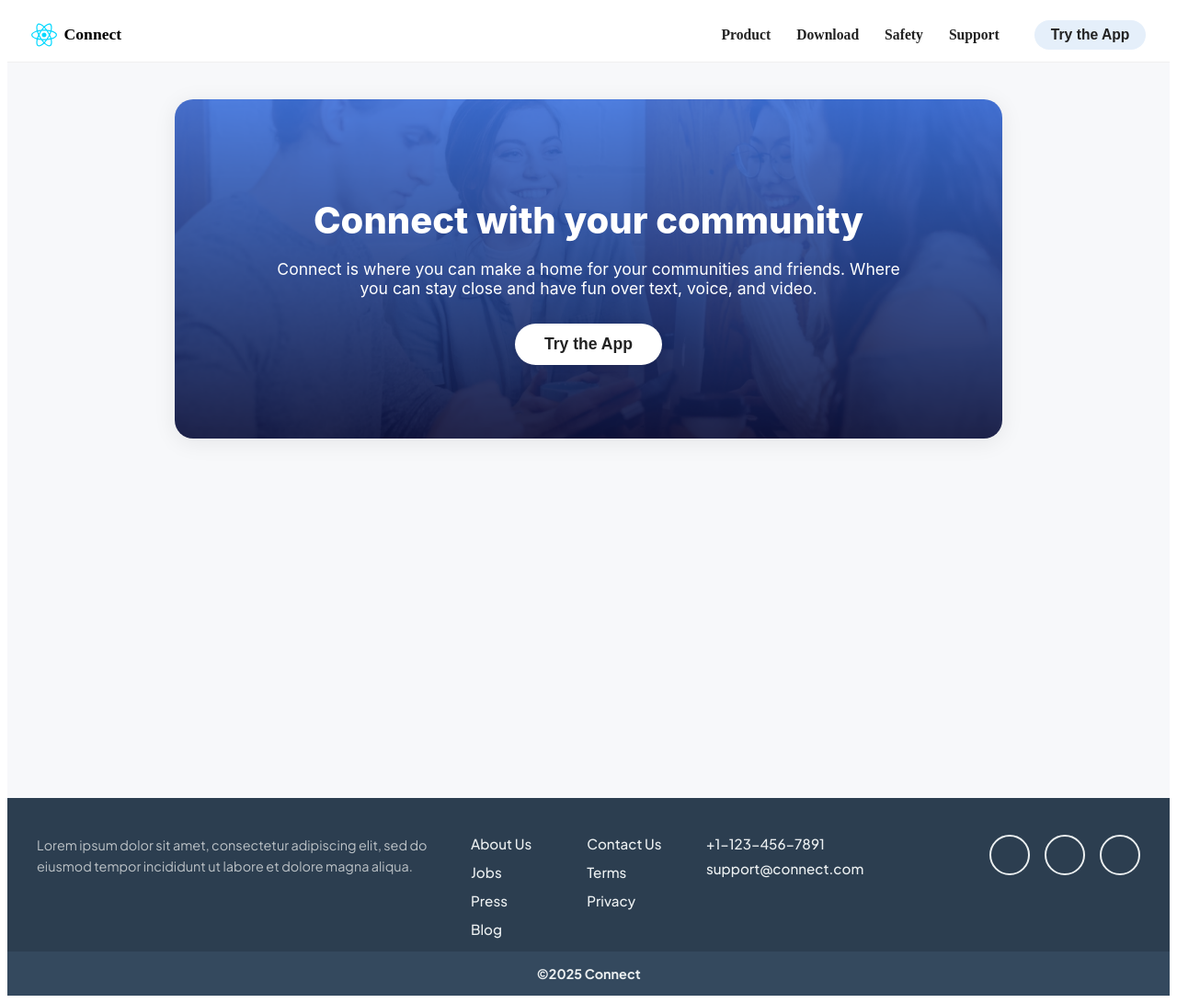
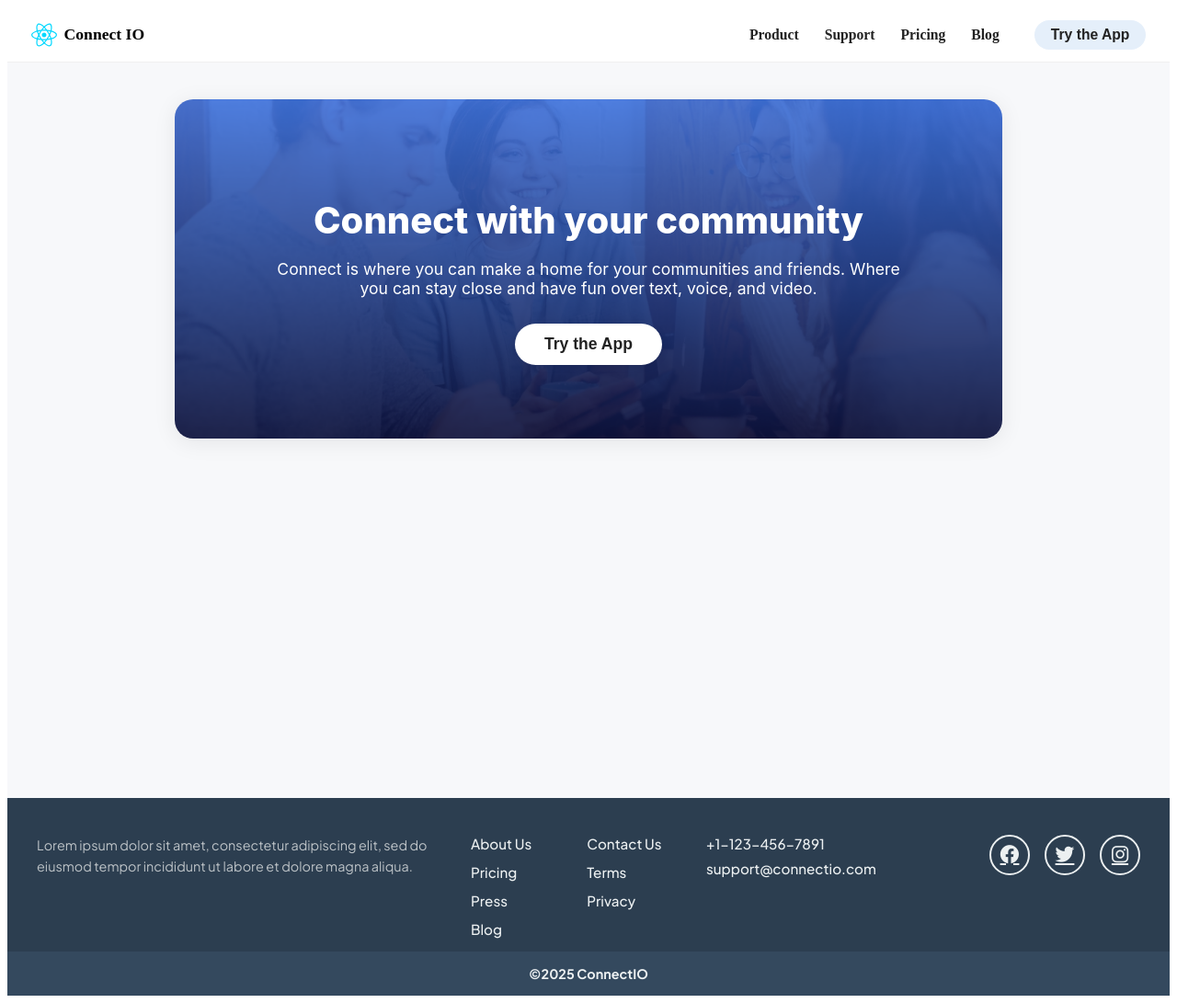
Before and after one commit to eescal01/test-app-chat, a React (Vite) app in the folder cloud-chat-client/: page / in a window 1280 px wide. Shown: the whole page at 92% size. Built offline with nearby package versions, Linux system fonts and the light colour scheme.

Commit message:
[feat] add login

```diff
--- a/cloud-chat-client/index.html
+++ b/cloud-chat-client/index.html
@@ -11,6 +11,13 @@
     onload="this.rel='stylesheet'"
     href="https://fonts.googleapis.com/css2?display=swap&family=Noto+Sans:wght@400;500;700;900&family=Plus+Jakarta+Sans:wght@400;500;700;800"
   />
+  <link
+    rel="stylesheet"
+    href="https://cdnjs.cloudflare.com/ajax/libs/font-awesome/6.4.0/css/all.min.css"
+    integrity="sha512-iecdLmaskl7CVkqkXNQ/ZH/XLlvWZOJyj7Yy7tcenmpD1ypASozpmT/E0iPtmFIB46ZmdtAc9eNBvH0H/ZpiBw=="
+    crossorigin="anonymous"
+    referrerpolicy="no-referrer"
+  />
     <title>IAC Chat App</title>
   </head>
   <body>
--- a/cloud-chat-client/src/components/Footer.jsx
+++ b/cloud-chat-client/src/components/Footer.jsx
@@ -13,7 +13,7 @@ const Footer = () => (
       <div className="footer-links-group">
         <div className="footer-column">
           <a href="#">About Us</a>
-          <a href="#">Jobs</a>
+          <a href="#">Pricing</a>
           <a href="#">Press</a>
           <a href="#">Blog</a>
         </div>
@@ -27,7 +27,7 @@ const Footer = () => (
 
       <div className="footer-contact">
         <p>+1-123-456-7891</p>
-        <p>support@connect.com</p>
+        <p>support@connectio.com</p>
       </div>
 
       <div className="footer-socials">
@@ -42,7 +42,7 @@ const Footer = () => (
         </a>
       </div>
     </div>
-    <div className="footer-copyright">©2025 Connect</div>
+    <div className="footer-copyright">©2025 ConnectIO</div>
   </footer>
 );
 
--- a/cloud-chat-client/src/components/Header.jsx
+++ b/cloud-chat-client/src/components/Header.jsx
@@ -7,13 +7,13 @@ const HeaderNav = () => (
   <header className="header-nav">
     <div className="nav-logo">
       <img src={logo} alt="Logo" />
-      <span>Connect</span>
+      <span>Connect IO</span>
     </div>
     <nav className="nav-links">
       <a href="#">Product</a>
-      <a href="#">Download</a>
-      <a href="#">Safety</a>
       <a href="#">Support</a>
+      <a href="#">Pricing</a>
+      <a href="#">Blog</a>
       <button className="nav-btn" onClick={login}>Try the App</button>
     </nav>
     {/* Menú hamburguesa para móviles */}
```
